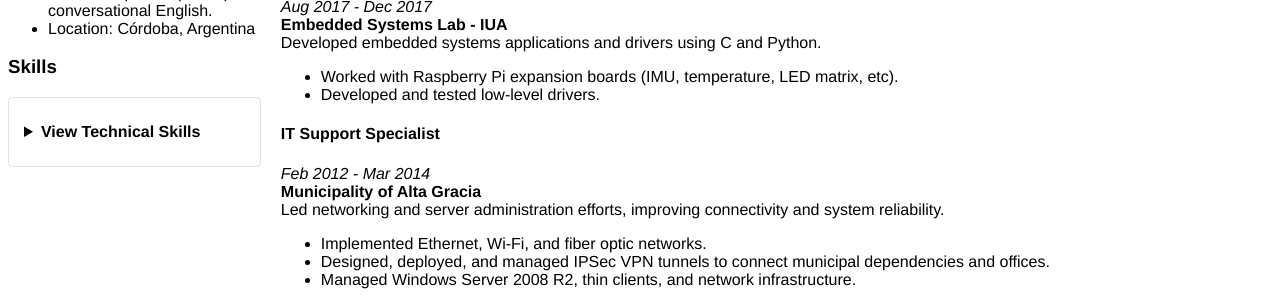
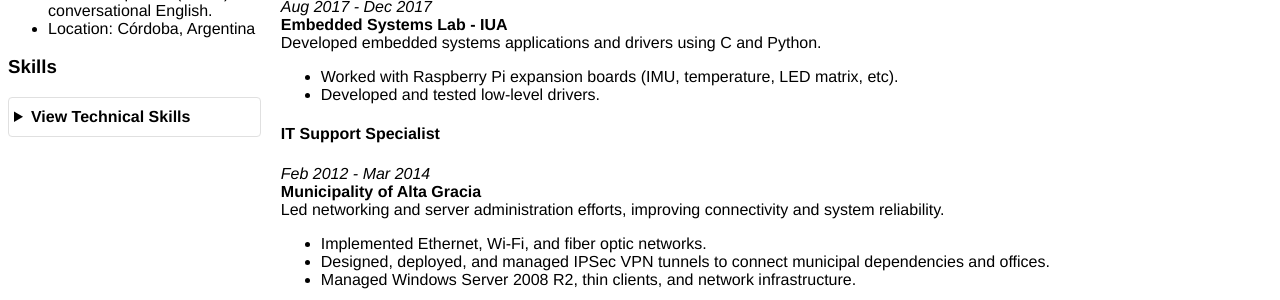
Before and after one commit to fipharraguerre/cv-homepage, a Jekyll site: the page built from index_en.md, in a window 1280 px wide. Shown: the part 532-832 px from the top of the page. Built offline with Jekyll 4.4.1, drawn with Linux system fonts in a browser that asks for light colours.

Commit message:
css updates

```diff
--- a/assets/style.css
+++ b/assets/style.css
@@ -54,18 +54,18 @@
 details {
   border: 1px solid #e0e0e0;
   border-radius: 4px;
-  padding: 15px;
-  margin-bottom: 15px;
+  padding: 5px;
+  margin-bottom: 5px;
 }
 
 details > summary {
   cursor: pointer;
   font-weight: bold;
-  padding: 10px 0;
+  padding: 5px 0;
 }
 
 details > ul {
-  margin-left: 20px;
+  margin-left: 10px;
 }
 
 details ul ul {
```
